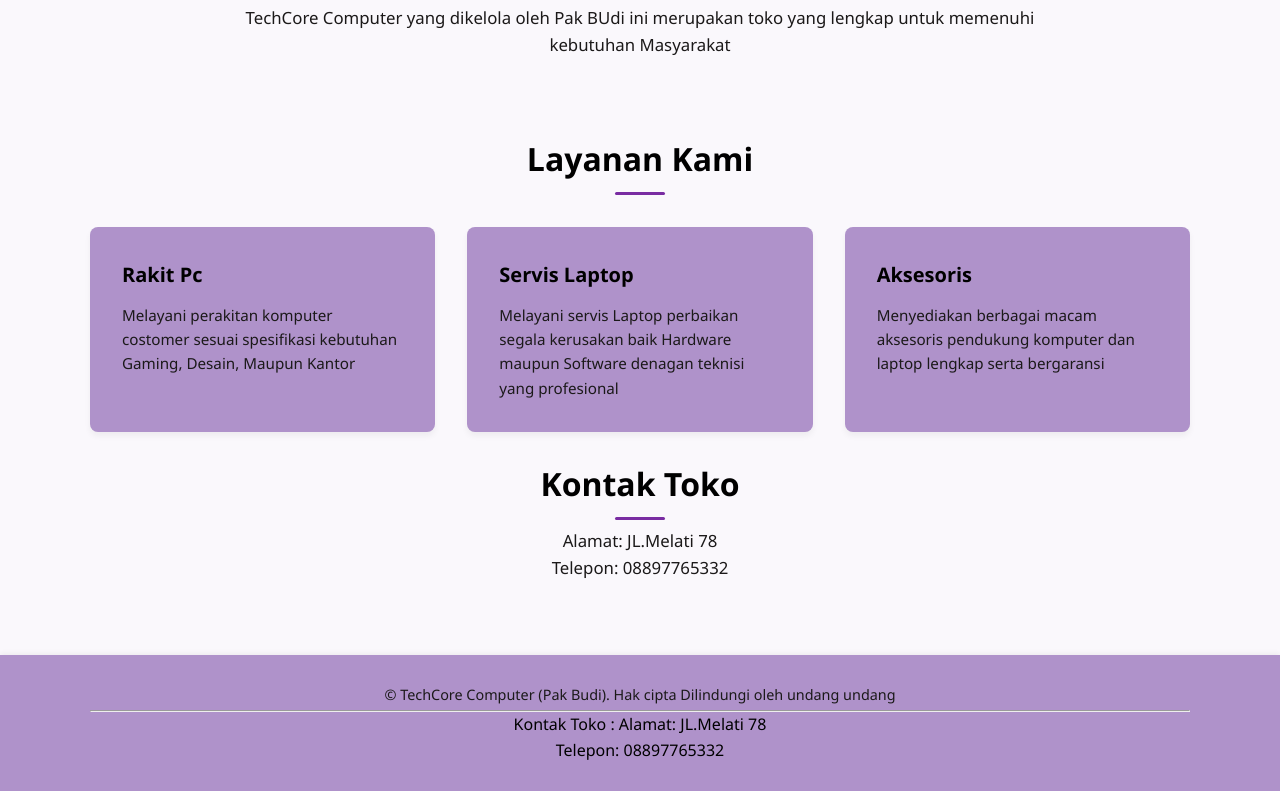
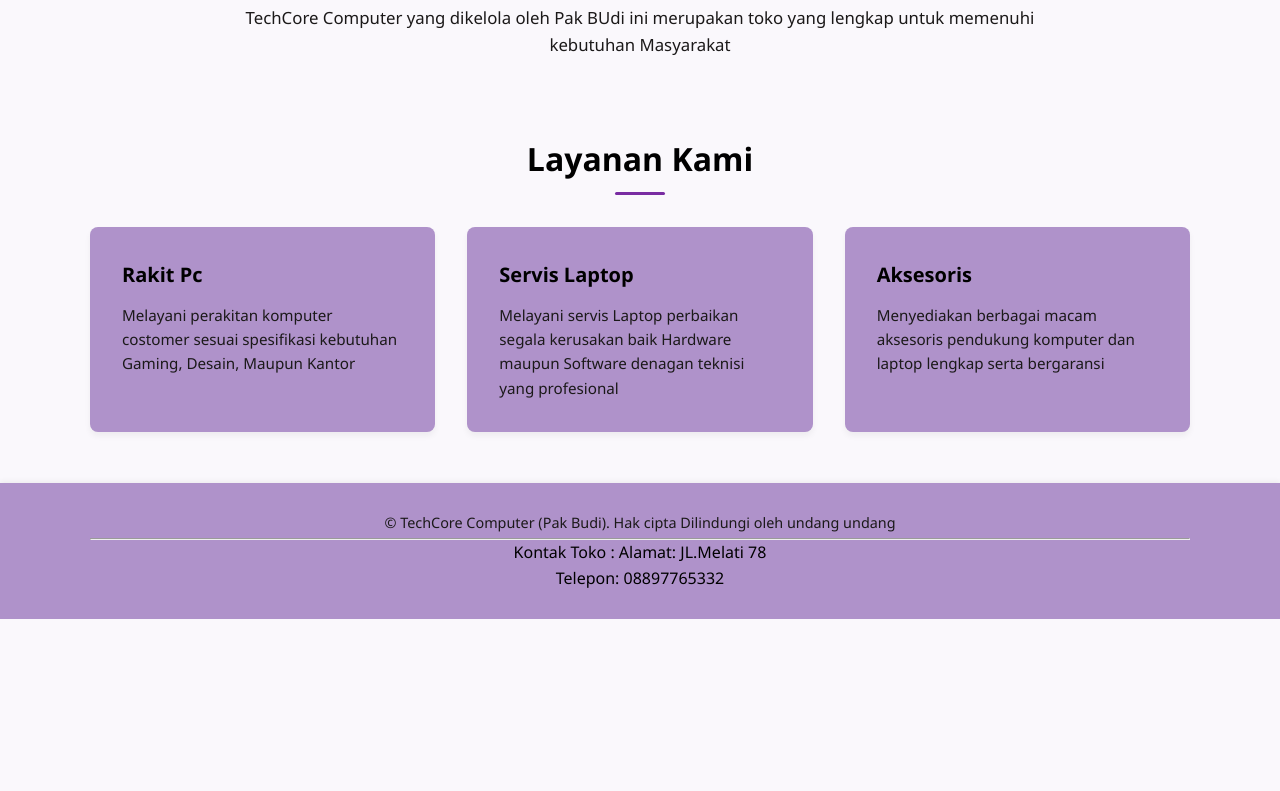
Before and after one commit to Asya-syafa-reica/TOKO_BUDI, a plain HTML site: page index.html in a window 1280 px wide. Shown: the part 611-1402 px from the top of the page. After the commit the page ends 1230 px from the top, so only its background shows below. Drawn offline with Linux system fonts and the light colour scheme.

Commit message:
Update index.html

```diff
--- a/index.html
+++ b/index.html
@@ -62,12 +62,6 @@
             </div>
         </section>
         <br>
-        <section id="contact">
-            <div class="about-container">
-            <h2>Kontak Toko</h2>
-            <p>Alamat: JL.Melati 78 <br> Telepon: 08897765332</p>
-            </div>
-        </section>
     </main>
     <br>
     <footer id="contact" class="footer">
```
